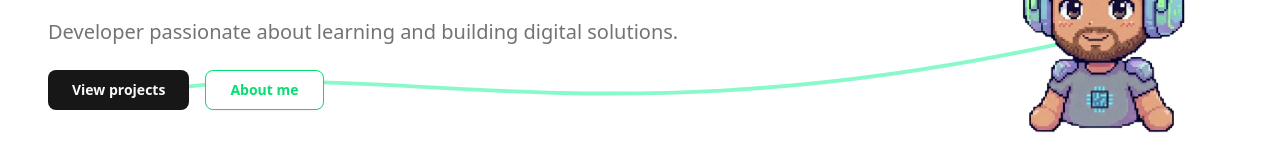
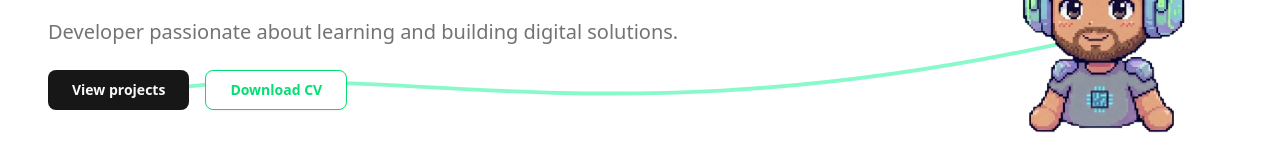
Before and after one commit to diegovargasdev/my-portfolio, a Next.js app: page /en in a window 1280 px wide. Shown: the part 238-398 px from the top of the page. Built offline with nearby package versions, Linux system fonts and the light colour scheme.

Commit message:
:spakles: feature: add cv dowloader

```diff
--- a/src/components/hero/hero.tsx
+++ b/src/components/hero/hero.tsx
@@ -10,6 +10,15 @@ import { useAnchorNavigation } from "@/hooks/useAnchorNavigation"
 export function Hero() {
     const t = useTranslations('Hero')
     const { handleAnchorClick, buildHref } = useAnchorNavigation()
+
+    const handleDownloadCV = () => {
+        const link = document.createElement('a')
+        link.href = 'documents/cv.pdf'
+        link.download = 'Diego_Vargas_Frontend_Developer.pdf'
+        document.body.appendChild(link)
+        link.click()
+        document.body.removeChild(link)
+    }
 
     return (
         <section className="relative w-full overflow-hidden min-h-[65vh] flex items-center">
@@ -44,12 +53,9 @@ export function Hero() {
                             size="lg"
                             variant="outline"
                             className="border-green-400 text-green-400 font-semibold hover:bg-green-100/30 w-full md:w-auto"
-                            onClick={(e) => handleAnchorClick(e as any, buildHref('about'))}
-                            asChild
+                            onClick={handleDownloadCV}
                         >
-                            <a href={buildHref('about')}>
-                                {t('aboutMe')}
-                            </a>
+                            {t('downloadCV')}
                         </Button>
                     </div>
                 </motion.div>
--- a/src/messages/en.json
+++ b/src/messages/en.json
@@ -7,7 +7,8 @@
     "greeting": "Hello, I'm Diego.",
     "description": "Developer passionate about learning and building digital solutions.",
     "viewProjects": "View projects",
-    "aboutMe": "About me"
+    "aboutMe": "About me",
+    "downloadCV": "Download CV"
   },
   "About": {
     "title": "About me",
--- a/src/messages/es.json
+++ b/src/messages/es.json
@@ -7,7 +7,8 @@
         "greeting": "Hola, soy Diego.",
         "description": "Developer apasionado por aprender y construir soluciones digitales.",
         "viewProjects": "Ver proyectos",
-        "aboutMe": "Sobre mí"
+        "aboutMe": "Sobre mí",
+        "downloadCV": "Descargar CV"
     },
     "About": {
         "title": "Sobre mí",
```
Also changed, not shown: 1 other file (tests, documents, lock files or other folders).
